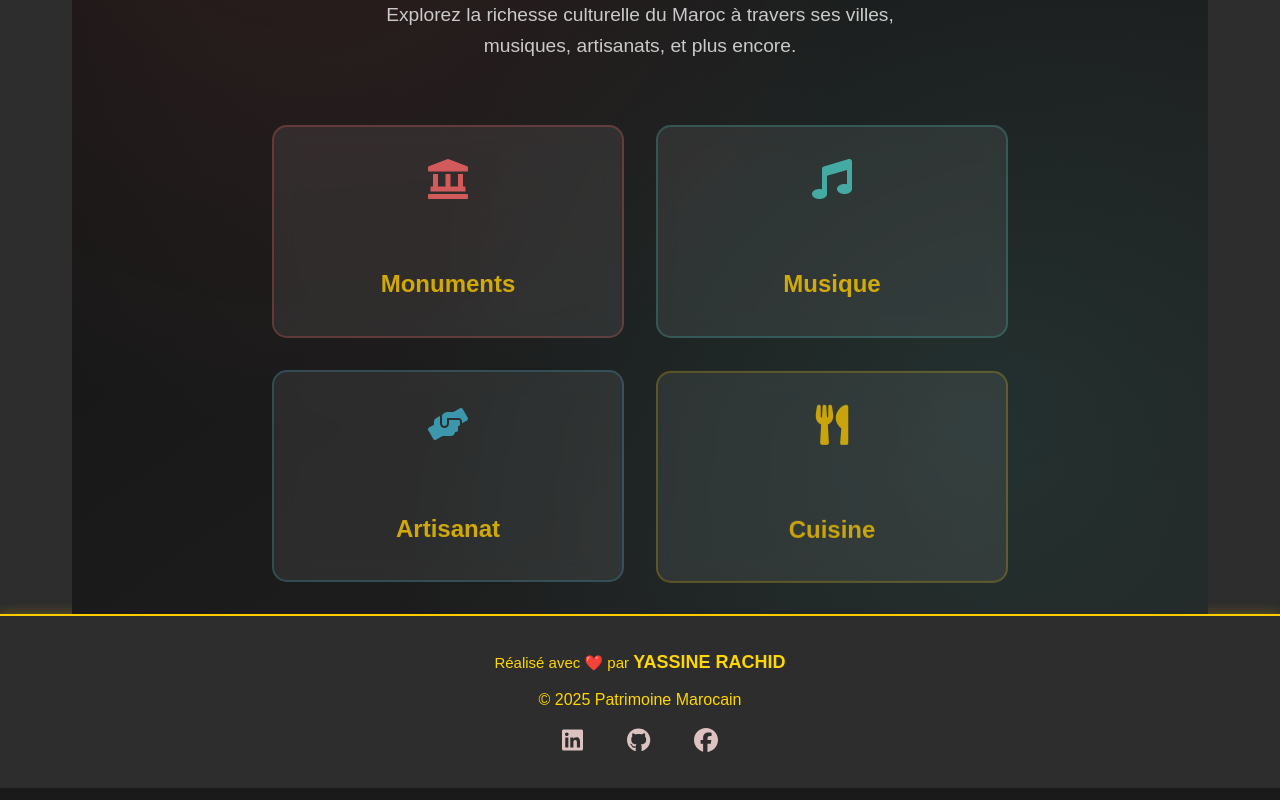
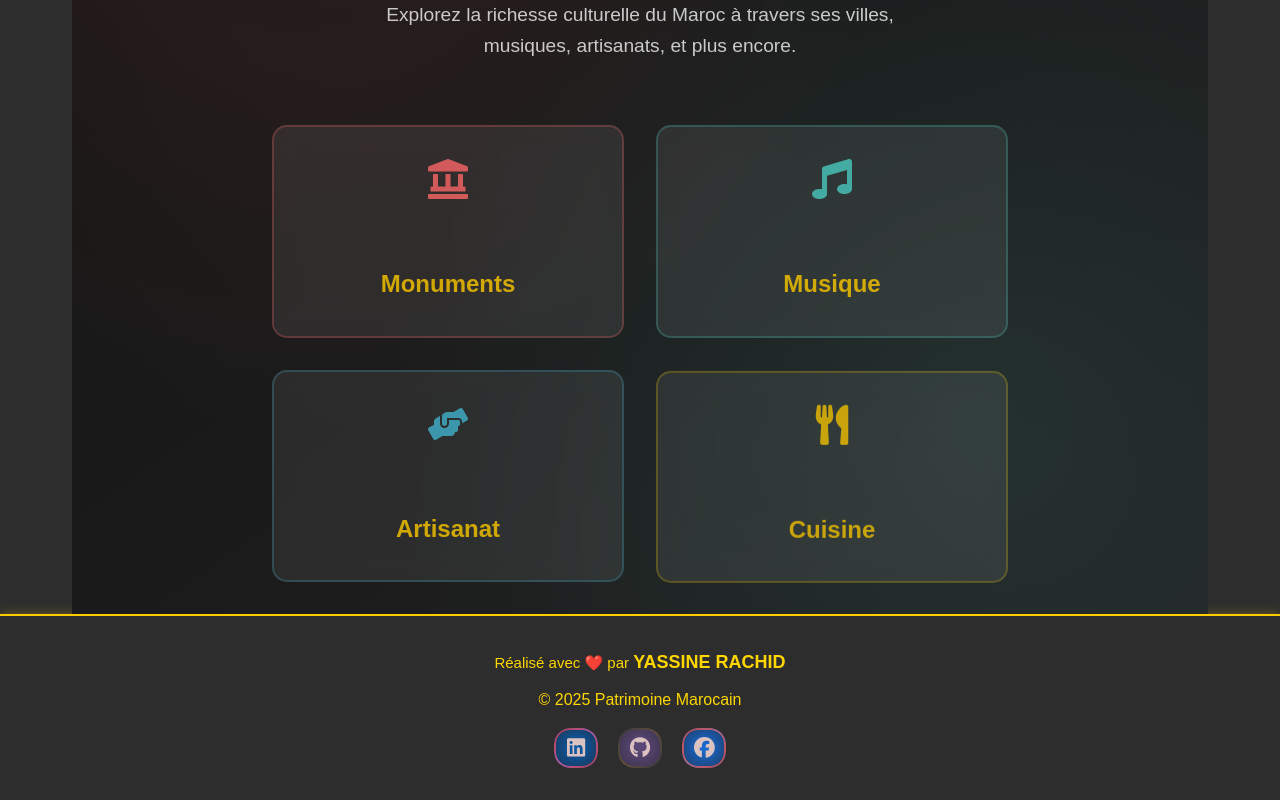
Before and after one commit to Hardrach/Culture, a React (Create React App) app: page / in a window 1280 px wide. Shown: the part 449-1249 px from the top of the page. Built offline with nearby package versions, Linux system fonts and the light colour scheme.

Commit message:
first commit

```diff
--- a/src/components/Footer.js
+++ b/src/components/Footer.js
@@ -1,24 +1,54 @@
 import "../styles/Footer.css";
 import { FontAwesomeIcon } from '@fortawesome/react-fontawesome';
 import { faGithub, faLinkedin, faFacebook } from '@fortawesome/free-brands-svg-icons';
+import { useEffect } from "react";
 
 const Footer = () => {
+  useEffect(() => {
+    const cards = document.querySelectorAll('.footer-card');
+    cards.forEach(card => {
+      card.addEventListener('mousemove', (e) => {
+        const rect = card.getBoundingClientRect();
+        const x = e.clientX - rect.left;
+        const y = e.clientY - rect.top;
+        card.style.setProperty('--mouse-x', `${x}px`);
+        card.style.setProperty('--mouse-y', `${y}px`);
+      });
+      card.addEventListener('mouseleave', () => {
+        card.style.setProperty('--mouse-x', `50%`);
+        card.style.setProperty('--mouse-y', `50%`);
+      });
+    });
+    return () => {
+      cards.forEach(card => {
+        card.removeEventListener('mousemove', () => {});
+        card.removeEventListener('mouseleave', () => {});
+      });
+    };
+  }, []);
+
   return (
     <footer className="footer">
 
       <p className="Realise">  Réalisé avec ❤️ par <span className="Myname">YASSINE RACHID</span></p>
       <p>© 2025 Patrimoine Marocain </p>
 
-      <div className="social-links">
+      <div className="footer-socials">
+        <div className="footer-card linkedin">
           <a href="https://www.linkedin.com/in/yassine-rachid-b27aa6225/" target="_blank" rel="noopener noreferrer">
             <FontAwesomeIcon icon={faLinkedin} className="social-icon" />
           </a>
+        </div>
+        <div className="footer-card github">
           <a href="https://github.com/Hardrach" target="_blank" rel="noopener noreferrer">
             <FontAwesomeIcon icon={faGithub} className="social-icon" />
           </a>
+        </div>
+        <div className="footer-card facebook">
           <a href="https://www.facebook.com/share/1ATDCpLxWB/" target="_blank" rel="noopener noreferrer">
             <FontAwesomeIcon icon={faFacebook} className="social-icon" />
           </a>
+        </div>
       </div>
     </footer>
   );
--- a/src/styles/Footer.css
+++ b/src/styles/Footer.css
@@ -70,3 +70,99 @@
 .social-icon:hover {
   color: #007bff;
 }
+
+.footer-socials {
+  display: flex;
+  justify-content: center;
+  gap: 20px;
+  margin-top: 15px;
+}
+
+.footer-card {
+  position: relative;
+  display: inline-block;
+  border-radius: 16px;
+  overflow: hidden;
+  background: #222;
+  transition: box-shadow 0.3s, transform 0.2s;
+  box-shadow: 0 0 0 rgba(0,0,0,0);
+}
+
+.footer-card:hover {
+  transform: scale(1.08) rotate(-2deg);
+  box-shadow: 0 8px 32px 0 rgba(0,0,0,0.25);
+  z-index: 2;
+}
+
+.footer-card::before {
+  content: '';
+  position: absolute;
+  top: var(--mouse-y, 50%);
+  left: var(--mouse-x, 50%);
+  width: 140px;
+  height: 140px;
+  background: radial-gradient(circle, var(--glow-color, #fff) 0%, transparent 80%);
+  transform: translate(-50%, -50%);
+  pointer-events: none;
+  transition: background 0.2s, opacity 0.3s;
+  opacity: 0.7;
+  z-index: 1;
+  animation: pulseGlow 2.5s infinite alternate;
+}
+
+@keyframes pulseGlow {
+  0% { opacity: 0.5; }
+  100% { opacity: 0.9; }
+}
+
+.footer-card::after {
+  content: '';
+  position: absolute;
+  inset: 0;
+  border-radius: 16px;
+  padding: 2px;
+  background: var(--gradient-border, linear-gradient(135deg, #fff, #000));
+  -webkit-mask:
+    linear-gradient(#fff 0 0) content-box,
+    linear-gradient(#fff 0 0);
+  -webkit-mask-composite: xor;
+  mask-composite: exclude;
+  pointer-events: none;
+  z-index: 3;
+  opacity: 0.7;
+  animation: borderSpin 4s linear infinite;
+}
+
+@keyframes borderSpin {
+  0% { filter: hue-rotate(0deg);}
+  100% { filter: hue-rotate(360deg);}
+}
+
+.footer-card.linkedin {
+  --glow-color: #0A66C2;
+  --gradient-border: linear-gradient(135deg, #0A66C2, #00c6fb, #0A66C2);
+}
+.footer-card.github {
+  --glow-color: #6e5494;
+  --gradient-border: linear-gradient(135deg, #333, #6e5494, #333);
+}
+.footer-card.facebook {
+  --glow-color: #1877F2;
+  --gradient-border: linear-gradient(135deg, #1877F2, #42a5f5, #1877F2);
+}
+
+.footer-card a {
+  position: relative;
+  z-index: 4;
+  display: flex;
+  align-items: center;
+  justify-content: center;
+  width: 20px;
+  height: 40px;
+}
+
+.footer-card .social-icon {
+  font-size: 1.3rem;
+  filter: drop-shadow(0 0 6px var(--glow-color, #fff));
+  transition: filter 0.3s;
+}
```
Lines whose indentation alone changed are shown as unchanged.
